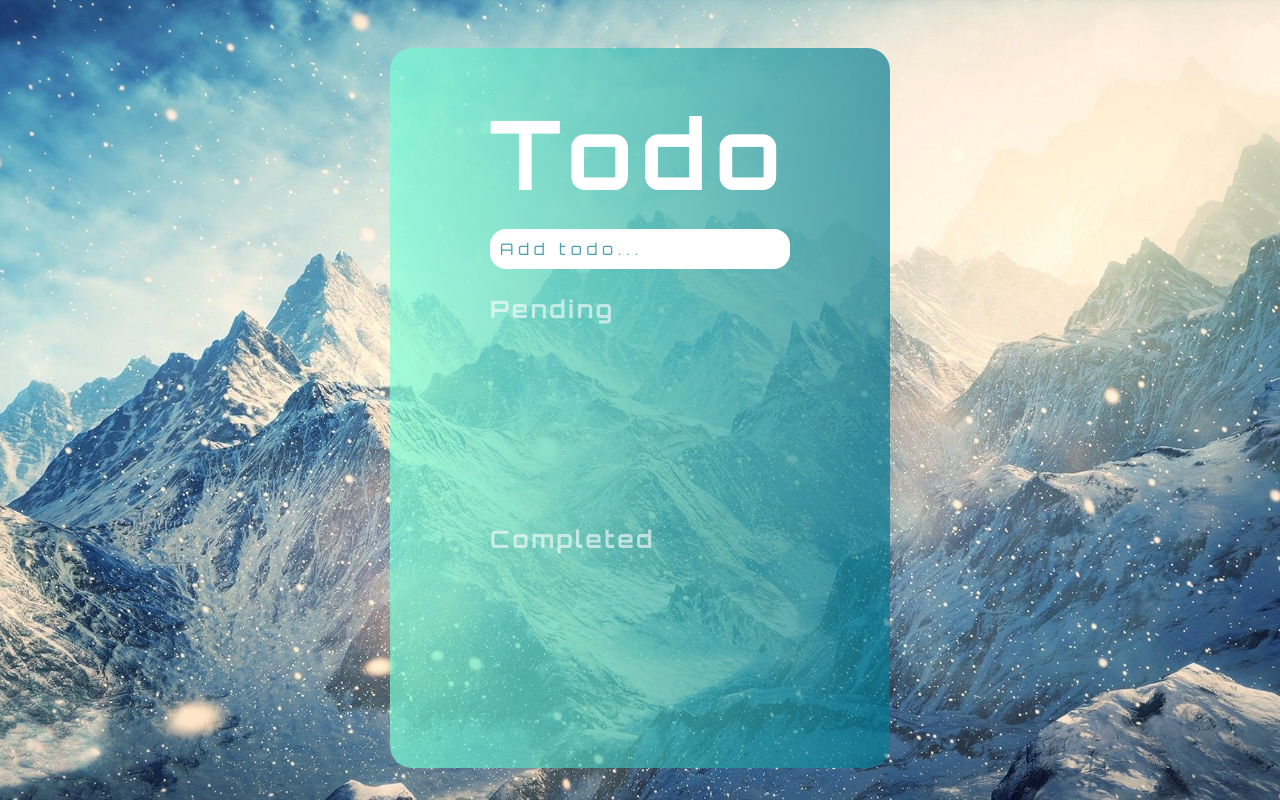
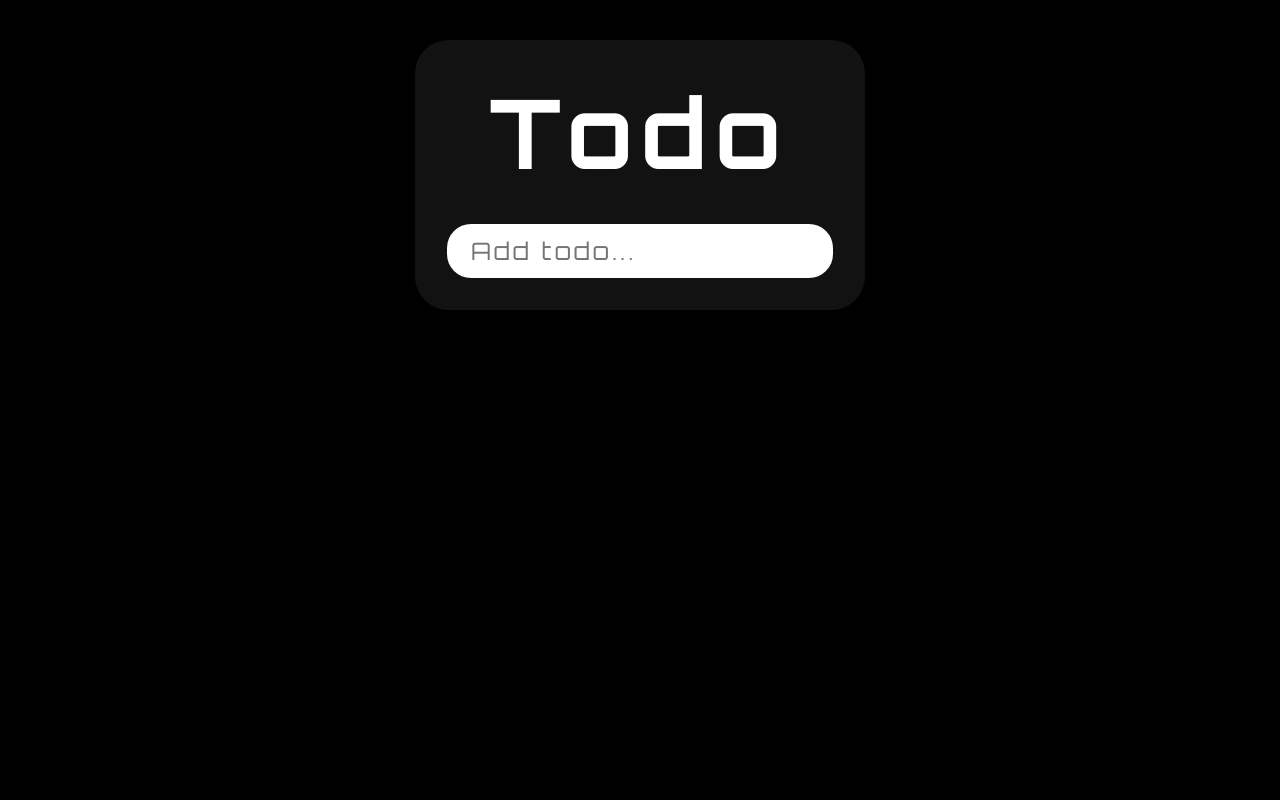
Before and after one commit to Amirmoh10/TodoListApp, a React (Create React App) app: page / in a window 1280 px wide. Built offline with nearby package versions, Linux system fonts and the light colour scheme.

Commit message:
updated commit

```diff
--- a/package.json
+++ b/package.json
@@ -3,6 +3,7 @@
   "version": "0.1.0",
   "private": true,
   "dependencies": {
+    "@ant-design/icons": "^4.2.1",
     "@material-ui/core": "^4.11.0",
     "@material-ui/icons": "^4.9.1",
     "@testing-library/jest-dom": "^4.2.4",
--- a/src/App.css
+++ b/src/App.css
@@ -9,103 +9,51 @@ html {
 }
 
 body {
-  background-image: url(./todoBackground.jpg);
-  background-size: cover;
-  background-position: top;
-  background-repeat: no-repeat;
+  background-color: #000;
+  color: #ffffff;
 }
 
-::-webkit-scrollbar {
-  width: 5px;
-  height: 5px;
-}
-
-::-webkit-scrollbar-track {
-  border-radius: 10px;
-}
-
-::-webkit-scrollbar-thumb {
-  background: rgba(120, 255, 215, 0.301);
-  border-radius: 10px;
-}
-
-::-webkit-scrollbar-corner {
-  background-color: rgba(120, 255, 215, 0.301);
+body, input, button {
+  font-family: "Orbitron", sans-serif;
+  font-size: 24px;
 }
 
 .app {
-  background: linear-gradient(
-    to right,
-    rgba(120, 255, 215, 0.68),
-    rgba(0, 121, 145, 0.68)
-  );
-  width: 500px;
-  height: 720px;
-  margin: 3em auto;
+  background-color: #121212;
+  width: 100%;
+  max-width: 450px;
+  margin: 40px auto;
+  padding: 32px;
   border-radius: 1.4em;
   display: flex;
   flex-direction: column;
   justify-content: center;
-  align-items: center;
 }
 
 .app h1 {
-  font-size: 6em;
-  font-family: Orbitron;
+  font-size: 4em;
   letter-spacing: 10px;
-  color: white;
+  text-align: center;
+  padding-bottom: 32px;
 }
 
 input {
-  padding: 2% 0 2% 2%;
+  padding: 12px 24px;
   border-style: none;
   border-radius: 1em;
-  font-size: 16px;
-  font-family: "Orbitron";
   outline: none;
-  background-color: white;
-  color: #007991;
   letter-spacing: 3px;
-  width: 60%;
-  margin-top: 1em;
-}
-
-::placeholder {
-  color: #007991;
-  opacity: 0.7;
-  letter-spacing: 5px;
 }
 
 .sectionsContainer {
-  width: 60%;
-  height: 430px;
   display: flex;
   flex-direction: column;
-  margin: 5% auto 0 auto;
-  overflow-y: scroll;
+  padding-top: 64px;
 }
 
-.pendingSection {
-  height: 50%;
-  text-align: start;
-  font-family: "Orbitron", sans-serif;
-  font-size: 16px;
+h2 {
   letter-spacing: 2.5px;
-  padding: 0 1% 5% 0;
-  margin-bottom: 10%;
-}
-
-.completeSection {
-  height: 50%;
-  text-align: start;
-  font-family: "Orbitron", sans-serif;
-  font-size: 16px;
-  letter-spacing: 2.5px;
-}
-
-.todoContainer {
-  overflow-y: scroll;
-  max-height: 100%;
+  padding-bottom: 16px;
 }
 
 .dimmedSectiontTitle {
@@ -114,32 +62,39 @@ input {
 }
 
 .boldSectionTitle {
-  border-bottom: 1px solid white;
-  padding-bottom: 2%;
   color: white;
 }
 
+.todoContainer:first-child {
+  padding-bottom: 64px;
+}
+
 .todoItem {
-  font-size: 18px;
-  font-family: "Orbitron", sans-serif;
   display: flex;
   justify-content: space-between;
   align-items: center;
-  padding: 4px 0;
+  padding: 16px 0;
   border-bottom: 1px solid white;
-  color: #007991;
 }
 
-.pendingSectionButtons {
-  width: 63px;
-  height: 30px;
-  display: flex;
-  justify-content: space-around;
+.todoItem, .todoItem button {
+  color: rgb(72, 172, 152);
 }
 
-.CompleteSectionButton {
-  width: 63px;
-  height: 30px;
-  display: flex;
-  justify-content: flex-end;
+button.transparent {
+  background: transparent;
+  border: none;
+  margin: 0;
+  outline: none;
 }
+
+.buttonsSection button:first-child:not(:last-child) {
+  margin-right: 16px;
+}
+
+
+@media screen and (max-width: 400px) {
+  body, input, button {
+    font-size: 18px;
+  }
+}
--- a/src/App.js
+++ b/src/App.js
@@ -1,5 +1,7 @@
 import React, { useState } from "react";
 import PropTypes from "prop-types";
+import { CloseOutlined, CheckOutlined } from "@ant-design/icons";
+
 import "./App.css";
 
 const sectionTypeTitle = {
@@ -11,6 +13,7 @@ function App() {
   const [typedInTodo, settypedInTodo] = useState("");
   const [pendingTodos, setpendingTodos] = useState([]);
   const [completedTodos, setcompletedTodos] = useState([]);
+  console.log(typedInTodo)
 
   function completeTodo(todoIndex) {
     const pendingTask = pendingTodos[todoIndex];
@@ -36,7 +39,8 @@ function App() {
 
   return (
     <div className="app">
-      <h1 className="title"> Todo </h1>
+      <h1 className="title">Todo</h1>
+
       <input
         type="text"
         placeholder="Add todo..."
@@ -44,72 +48,60 @@ function App() {
         onChange={(event) => settypedInTodo(event.target.value)}
         onKeyDown={onKeyDown}
       />
-      <div className="sectionsContainer">
-        <div className="pendingSection">
-          <TodoList
-            sectionTitle="pending"
-            completeTodo={completeTodo}
-            deleteTodo={deleteTodo}
-            sectionList={pendingTodos}
-          />
-        </div>
-        <div className="completeSection">
-          <TodoList
-            sectionTitle="completed"
-            sectionList={completedTodos}
-            deleteTodo={deleteTodo}
-          />
-        </div>
-      </div>
     </div>
+
+    // <div className="sectionsContainer">
+    //   <TodoList
+    //     sectionTitle="pending"
+    //     completeTodo={completeTodo}
+    //     deleteTodo={deleteTodo}
+    //     sectionList={pendingTodos}
+    //   />
+    //   <TodoList
+    //     sectionTitle="completed"
+    //     sectionList={completedTodos}
+    //     deleteTodo={deleteTodo}
+    //   />
+    // </div>
   );
 }
 
+export default App;
+
 function TodoList({ sectionTitle, completeTodo, deleteTodo, sectionList }) {
   return (
-    <>
+    <div className="todoContainer">
       <h2
         className={
           sectionList.length > 0 ? "boldSectionTitle" : "dimmedSectiontTitle"
         }
       >
-        {sectionTitle === "pending"
-          ? sectionTypeTitle.pending
-          : sectionTypeTitle.completed}
+        {sectionTypeTitle[sectionTitle]}
       </h2>
-      <div className="todoContainer">
+      <div>
         {sectionList.map((todo, index) => (
           <div className="todoItem" key={index}>
-            <span> {todo} </span>
-            {sectionTitle === "pending" ? (
-              <div className="pendingSectionButtons">
-                <span
-                  className="completeButton"
+            <span>{todo}</span>
+            <div className="buttonsSection">
+              {sectionTitle === "pending" && (
+                <button
+                  className="transparent completeButton"
                   onClick={() => completeTodo(index)}
                 >
-                  <i class="fas fa-check"></i>
-                </span>
-                <span
-                  className="deleteButton"
-                  onClick={() => deleteTodo(index, sectionTitle)}
-                >
-                  <i class="fas fa-times"></i>
-                </span>
-              </div>
-            ) : (
-              <div className="CompleteSectionButton">
-                <span
-                  className="deleteButton"
-                  onClick={() => deleteTodo(index, sectionTitle)}
-                >
-                  <i class="fas fa-times"></i>
-                </span>
-              </div>
-            )}
+                  <CheckOutlined className="icon" />
+                </button>
+              )}
+              <button
+                className="transparent deleteButton"
+                onClick={() => deleteTodo(index, sectionTitle)}
+              >
+                <CloseOutlined className="icon" />
+              </button>
+            </div>
           </div>
         ))}
       </div>
-    </>
+    </div>
   );
 }
 
@@ -119,5 +111,3 @@ TodoList.propTypes = {
   deleteTodo: PropTypes.func.isRequired,
   todos: PropTypes.arrayOf(PropTypes.string),
 };
-
-export default App;
```
Also changed, not shown: 1 other file (tests, documents, lock files or other folders).
